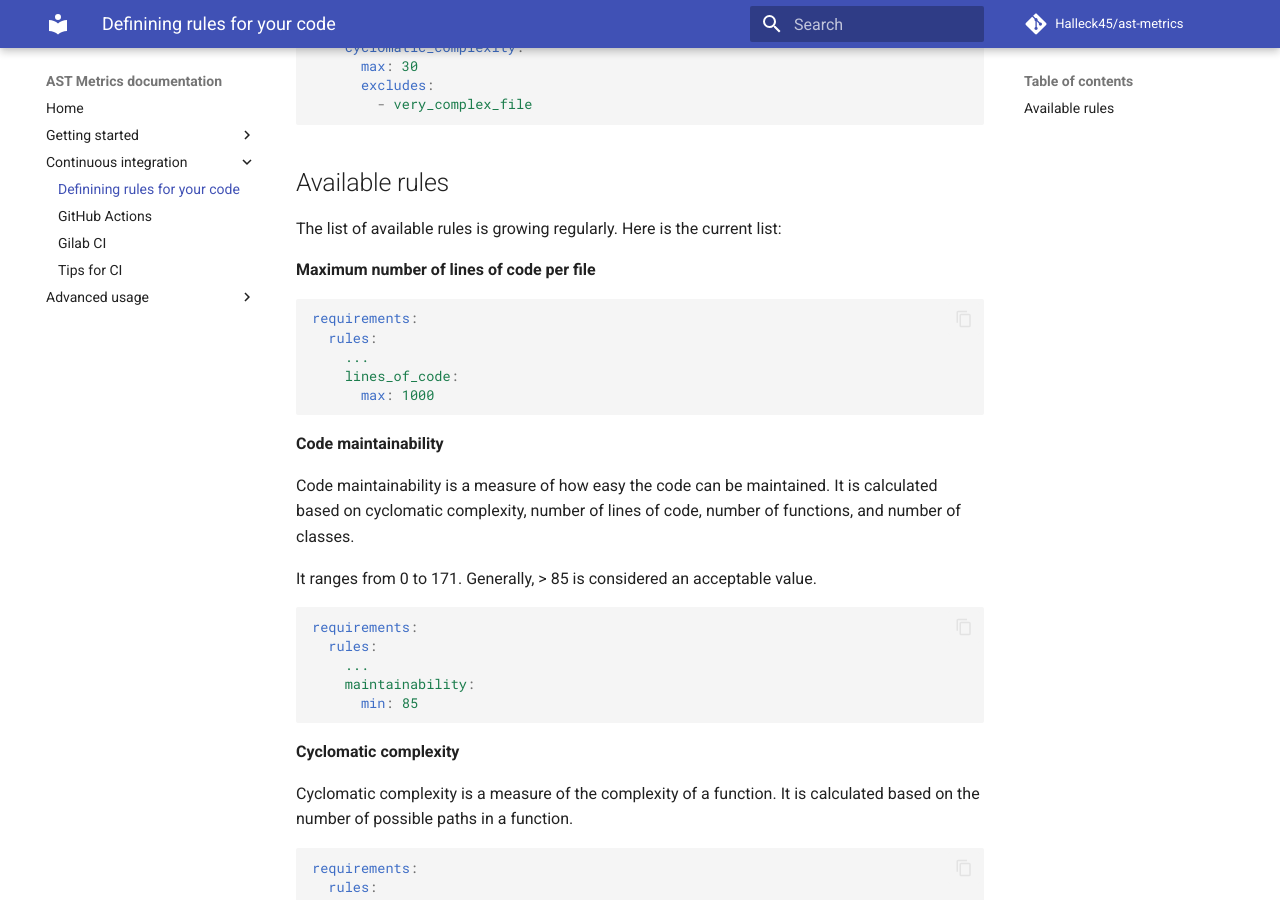
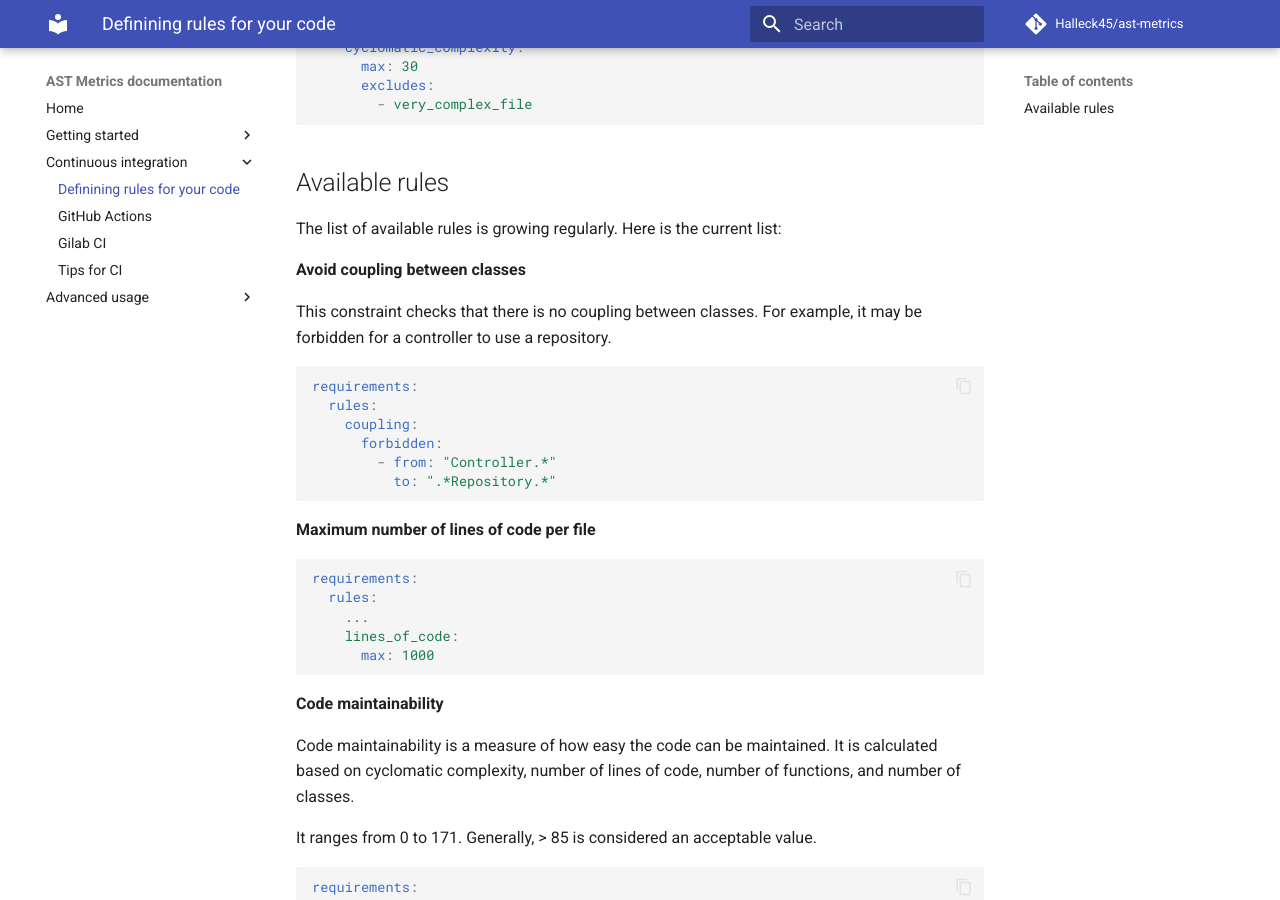
Before and after one commit to Halleck45/ast-metrics, an MkDocs documentation site: the page built from docs/ci/linting-architecture.md, in a window 1280 px wide and 900 px high, scrolled down 896 px. Built offline with MkDocs 1.6.1 and Material for MkDocs 9.7.7, drawn with Linux system fonts in a browser that asks for light colours; comment, search, counter and statistics services are not loaded.

Commit message:
doc about coupling

````diff
--- a/docs/ci/linting-architecture.md
+++ b/docs/ci/linting-architecture.md
@@ -44,6 +44,19 @@ requirements:
 
 The list of available rules is growing regularly. Here is the current list:
 
+**Avoid coupling between classes**
+
+This constraint checks that there is no coupling between classes. For example, it may be forbidden for a controller to use a repository.
+
+```yaml
+requirements:
+  rules:
+    coupling:
+      forbidden:
+        - from: "Controller.*"
+          to: ".*Repository.*"
+```
+
 **Maximum number of lines of code per file**
 
 ```yaml
````
